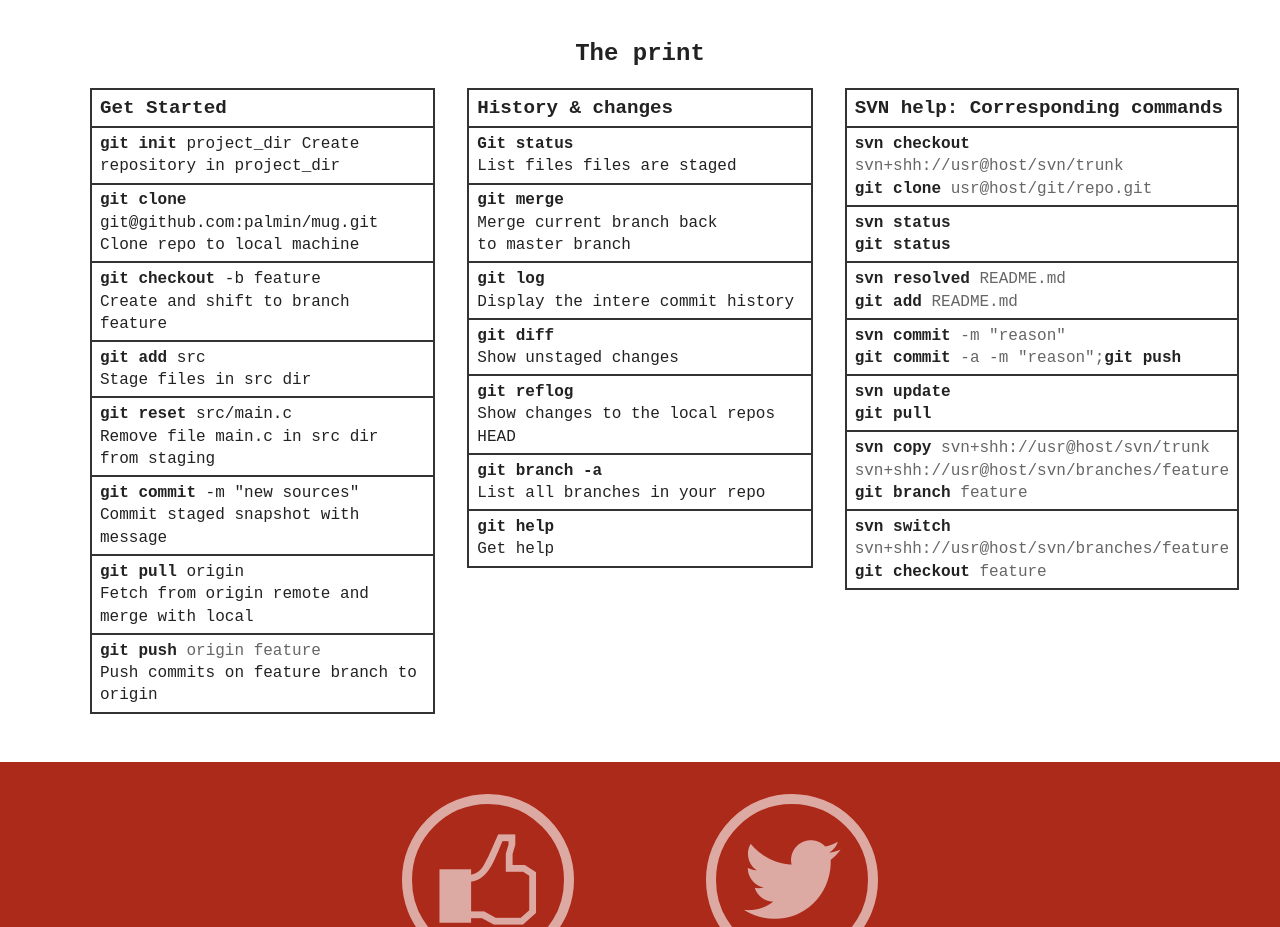
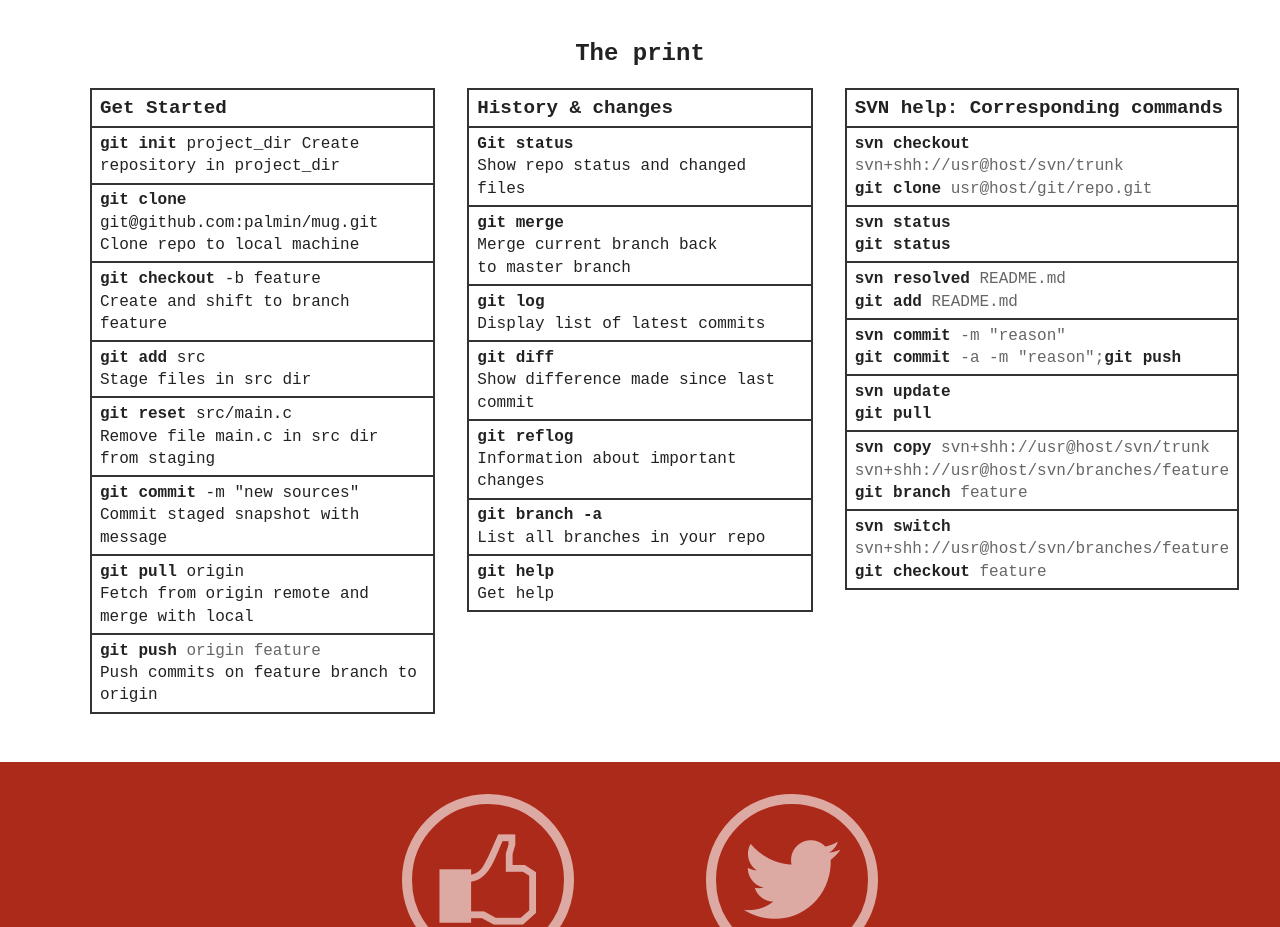
Before and after one commit to mugt/mugt.github.io, a plain HTML site: page index.html in a window 1280 px wide. Shown: the part 860-1787 px from the top of the page. Drawn offline with Linux system fonts and the light colour scheme; files whose address does not match are found by name.

Commit message:
Updated table for history and changes

```diff
--- a/index.html
+++ b/index.html
@@ -122,7 +122,7 @@
                             <tr>
                                 <td>
                                     <b>Git status</b><br>
-                                    List files files are staged
+                                    Show repo status and changed files
                                 </td>
                             </tr>
                             <tr>
@@ -134,19 +134,19 @@
                             <tr>
                                 <td>
                                     <b>git log</b><br>
-                                    Display the intere commit history
+                                    Display list of latest commits
                                 </td>
                             </tr>
                             <tr>
                                 <td>
                                     <b>git diff</b><br>
-                                    Show unstaged changes
+                                    Show difference made since last commit
                                 </td>
                             </tr>
                             <tr>
                                 <td>
                                     <b>git reflog</b><br>
-                                    Show changes to the local repos HEAD
+                                    Information about important changes
                                 </td>
                             </tr>
                             <tr>
```
